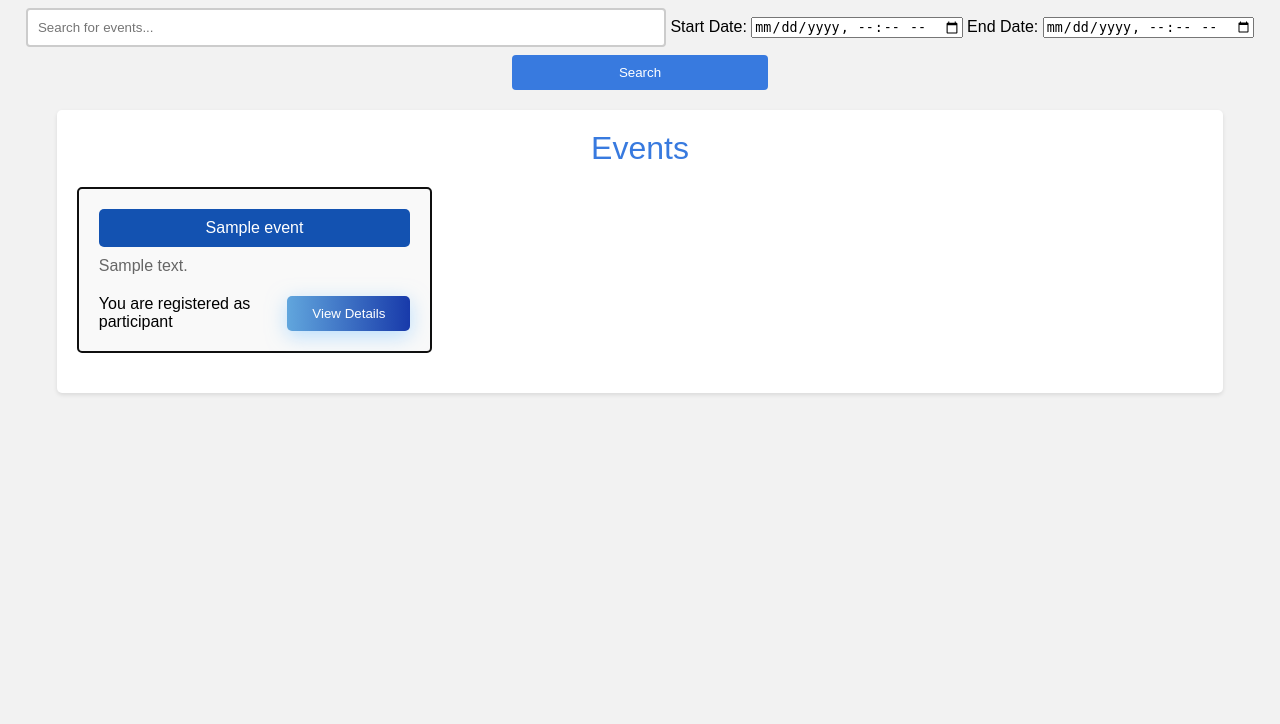
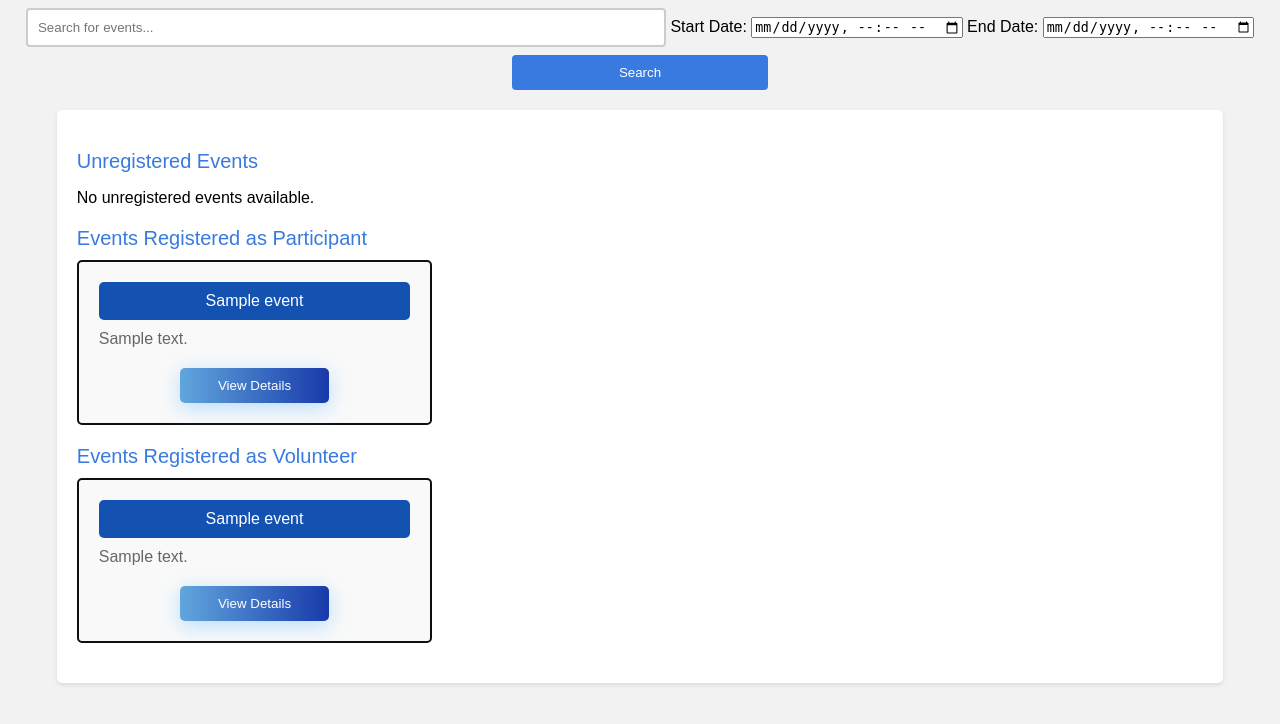
Before and after one commit to TheLapisGoat/CulturalFestManagementSystem, a Django app: page /student/ in a window 1280 px wide. Shown: the part 62-786 px from the top of the page. Run offline with Django 5.2, Linux system fonts and the light colour scheme; a user stored in the database is signed in; tables that the repository leaves empty hold one stand-in row (values such as "Sample post"); parts of the project's set-up code (start-up, migrations or seed data) failed here and were passed over.

Commit message:
Reverted changes

```diff
--- a/src/webapp/templates/api/student_home.html
+++ b/src/webapp/templates/api/student_home.html
@@ -1,30 +1,58 @@
-<div class="event-category">Events</div>
 <div class="events-container">
     <!-- Unregistered Events -->
-
-    {% if events %}
-        {% for event in events %}
+    <div class="event-category">Unregistered Events</div>
+    {% if unregistered_events %}
+        {% for event in unregistered_events %}
             <div class="event-card">
                 <div class="event-name">{{ event.name }}</div>
                 <p>{{ event.description }}</p>
                 <div class="buttons">
-                    {% if event in unregistered_events %}
                     {% if event.registered_participants <= event.max_participants %}
                         <div class="btn"><a href="/student/register_event/{{ event.pk }}"><button class="viewbutton">Register</button></a></div>
-
                     {% else %}
                         <p>Event is full</p>
-                    {% endif %}
-                    {% elif event in events_registered_as_participant %}
-                    You are registered as participant
-                    {% elif event in events_registered_as_volunteer %}
-                    You are registered as volunteer
                     {% endif %}
                     <div class="btn"><a href="/student/view_result/{{ event.pk }}"><button class="viewbutton">View Details</button></a></div>
                 </div>
             </div>
         {% endfor %}
     {% else %}
-        <p>No events at the moment.</p>
+        <p>No unregistered events available.</p>
     {% endif %}
 </div>
+
+<div class="events-container">
+    <!-- Events Registered as Participant -->
+    <div class="event-category">Events Registered as Participant</div>
+    {% if events_registered_as_participant %}
+        {% for event in events_registered_as_participant %}
+            <div class="event-card">
+                <div class="event-name">{{ event.name }}</div>
+                <p>{{ event.description }}</p>
+                <div class="buttons">
+                    <div class="btn"><a href="/student/view_result/{{ event.pk }}"><button class="viewbutton">View Details</button></a></div>
+                </div>
+            </div>
+        {% endfor %}
+    {% else %}
+        <p>No events registered as participant.</p>
+    {% endif %}
+</div>
+
+<div class="events-container">
+    <!-- Events Registered as Volunteer -->
+    <div class="event-category">Events Registered as Volunteer</div>
+    {% if events_registered_as_volunteer %}
+        {% for event in events_registered_as_volunteer %}
+            <div class="event-card">
+                <div class="event-name">{{ event.name }}</div>
+                <p>{{ event.description }}</p>
+                <div class="buttons">
+                    <div class="btn"><a href="/student/view_result/{{ event.pk }}"><button class="viewbutton">View Details</button></a></div>
+                </div>
+            </div>
+        {% endfor %}
+    {% else %}
+        <p>No events registered as volunteer.</p>
+    {% endif %}
+</div>
--- a/src/webapp/templates/student/student_home.html
+++ b/src/webapp/templates/student/student_home.html
@@ -77,15 +77,11 @@
 
         .events-container {
             margin-top: 20px;
-            display: flex;
-            flex-wrap: wrap;
-            justify-content: space-between;
         }
 
         .event-category {
             margin-bottom: 10px;
-            font-size: 2rem;
-            text-align: center;
+            font-size: 20px;
             color: #387adf;
         }
 
@@ -176,36 +172,65 @@
 
     <!-- Live and Upcoming Events -->
     <div class="container", id = "full-events-container">
-        <h1>Events</h1>
+
         <div class="events-container">
             <!-- Unregistered Events -->
-            {% if events %}
-                {% for event in events %}
+            <div class="event-category">Unregistered Events</div>
+            {% if unregistered_events %}
+                {% for event in unregistered_events %}
                     <div class="event-card">
                         <div class="event-name">{{ event.name }}</div>
                         <p>{{ event.description }}</p>
                         <div class="buttons">
-                            {% if event in unregistered_events %}
                             {% if event.registered_participants <= event.max_participants %}
                                 <div class="btn"><a href="/student/register_event/{{ event.pk }}"><button class="viewbutton">Register</button></a></div>
-
                             {% else %}
                                 <p>Event is full</p>
-                            {% endif %}
-                            {% elif event in events_registered_as_participant %}
-                            You are registered as participant
-                            {% elif event in events_registered_as_volunteer %}
-                            You are registered as volunteer
                             {% endif %}
                             <div class="btn"><a href="/student/view_result/{{ event.pk }}"><button class="viewbutton">View Details</button></a></div>
                         </div>
                     </div>
                 {% endfor %}
             {% else %}
-                <p>No events at the moment.</p>
+                <p>No unregistered events available.</p>
             {% endif %}
         </div>
 
+        <div class="events-container">
+            <!-- Events Registered as Participant -->
+            <div class="event-category">Events Registered as Participant</div>
+            {% if events_registered_as_participant %}
+                {% for event in events_registered_as_participant %}
+                    <div class="event-card">
+                        <div class="event-name">{{ event.name }}</div>
+                        <p>{{ event.description }}</p>
+                        <div class="buttons">
+                            <div class="btn"><a href="/student/view_result/{{ event.pk }}"><button class="viewbutton">View Details</button></a></div>
+                        </div>
+                    </div>
+                {% endfor %}
+            {% else %}
+                <p>No events registered as participant.</p>
+            {% endif %}
+        </div>
+
+        <div class="events-container">
+            <!-- Events Registered as Volunteer -->
+            <div class="event-category">Events Registered as Volunteer</div>
+            {% if events_registered_as_volunteer %}
+                {% for event in events_registered_as_volunteer %}
+                    <div class="event-card">
+                        <div class="event-name">{{ event.name }}</div>
+                        <p>{{ event.description }}</p>
+                        <div class="buttons">
+                            <div class="btn"><a href="/student/view_result/{{ event.pk }}"><button class="viewbutton">View Details</button></a></div>
+                        </div>
+                    </div>
+                {% endfor %}
+            {% else %}
+                <p>No events registered as volunteer.</p>
+            {% endif %}
+        </div>
     </div>
 
     <script>
--- a/src/webapp/templates/student/student_volunteer.html
+++ b/src/webapp/templates/student/student_volunteer.html
@@ -69,7 +69,7 @@
         .events-container {
             display: flex;
             flex-wrap: wrap;
-            justify-content: flex-start; /* Align event boxes to the left */
+            justify-content: space-around;
         }
 
         .event-card {
```
